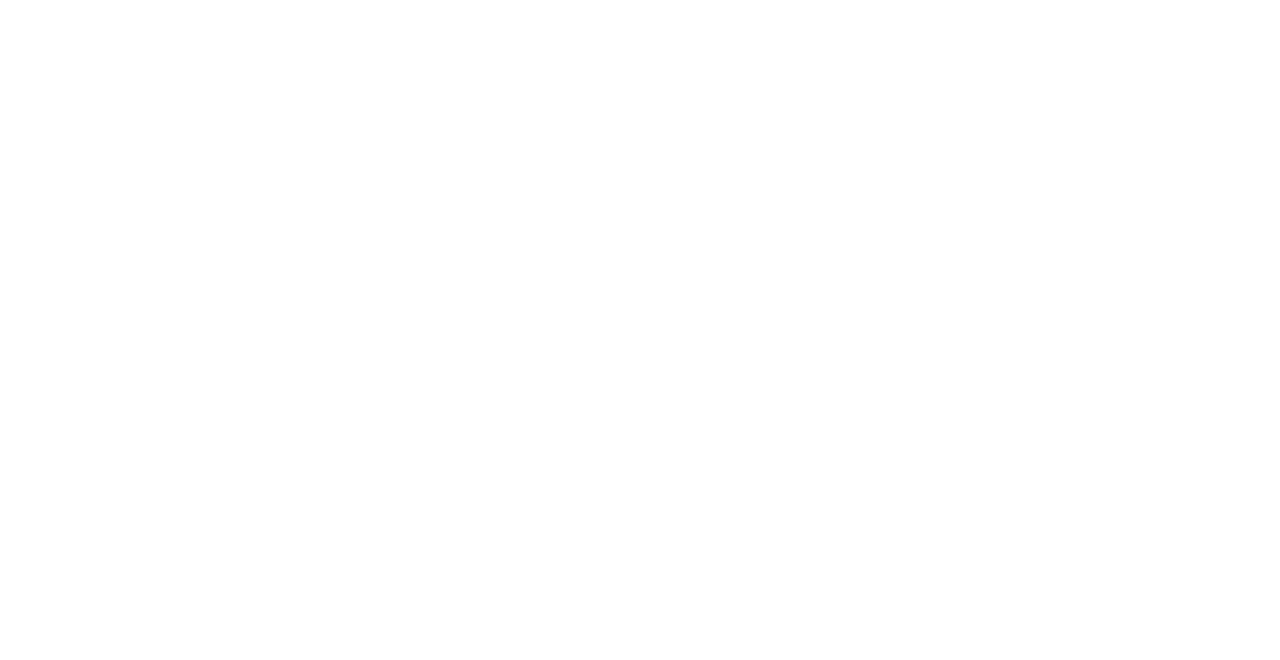
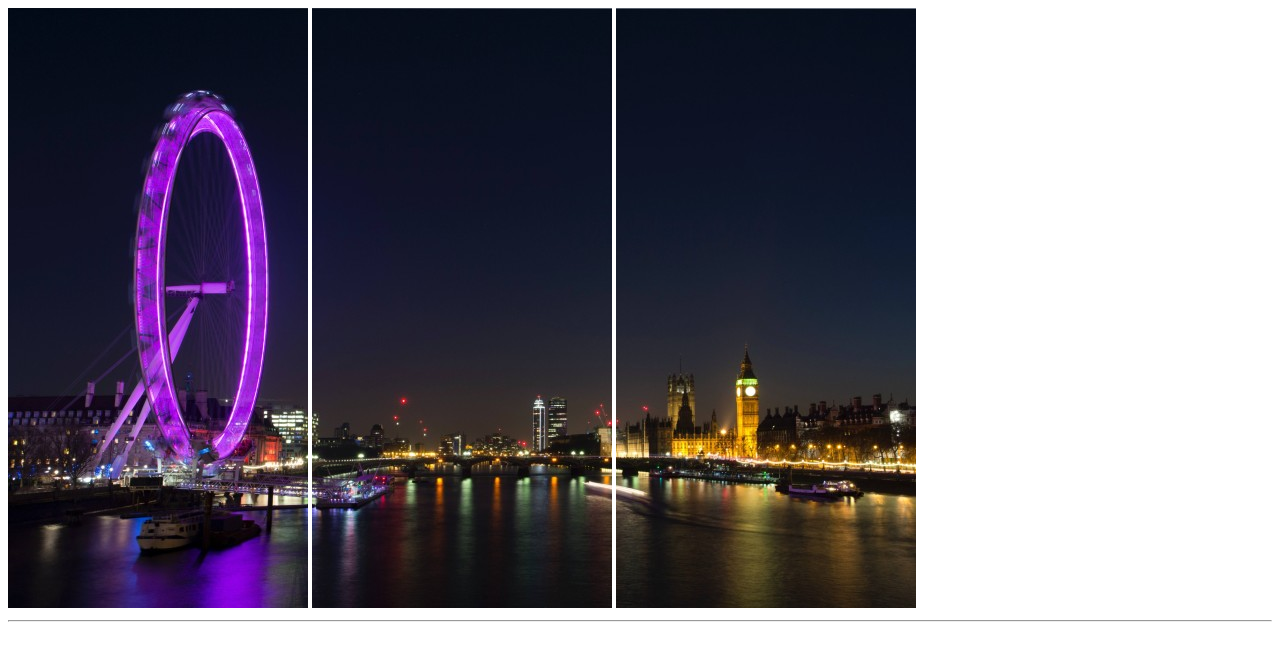
Before and after one commit to Alessandra-N/html-london-trip, a plain HTML site: page index.html in a window 1280 px wide. Drawn offline with Linux system fonts and the light colour scheme.

Commit message:
Completato header

```diff
--- a/index.html
+++ b/index.html
@@ -12,10 +12,16 @@
 
     <header>
 
+        <img src="img\pexels-bill-emrich-230794-0.jpg">
+        <img src="img\pexels-bill-emrich-230794-1.jpg">
+        <img src="img\pexels-bill-emrich-230794-2.jpg">
+        <hr>
+
     </header>
 
 
     <section>
+
 
     </section>
 
@@ -35,4 +41,5 @@
     </footer>
 
 </body>
+
 </html>
```
